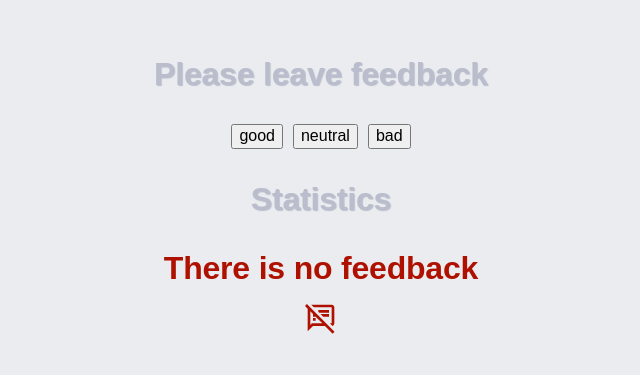
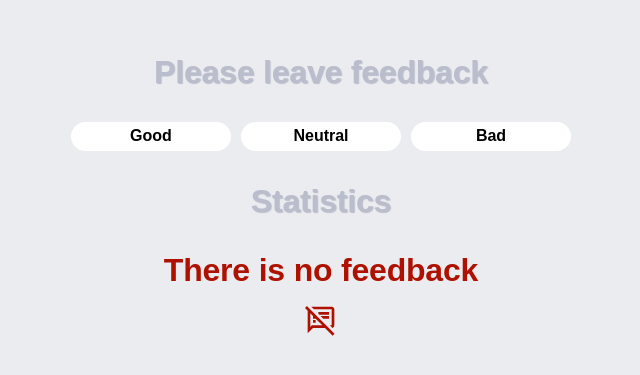
Before and after one commit to Juliya-Boiko/goit-react-hw-02-feedback, a React (Create React App) app: page / in a window 1280 px wide. Shown: the part 205-580 px from the top of the page, without its empty margins (319-959 px from the left). Built offline with nearby package versions, Linux system fonts and the light colour scheme.

Commit message:
4th commit

```diff
--- a/src/components/App.jsx
+++ b/src/components/App.jsx
@@ -32,7 +32,7 @@ export class App extends Component {
   }
 
   handleClick = (evt) => {
-    const type = evt.currentTarget.getAttribute('var');
+    const type = evt.currentTarget.getAttribute('value');
     this.setState((prevState) => {
       return {
         [type]: prevState[type] + 1,
@@ -43,19 +43,20 @@ export class App extends Component {
   }
 
   render() {
+    const state = this.state;
     return <Container>
       <Section title="Please leave feedback">
         <FeedbackOptions onLeaveFeedback={this.handleClick} />
       </Section>
       <Section title="Statistics">
-        {this.state.total === 0
+        {state.total === 0
           ? <Notification message="There is no feedback" />
           : <Statistics
-            good={this.state.good}
-            neutral={this.state.neutral}
-            bad={this.state.bad}
-            total={this.state.total}
-            positivePercentage={this.state.positivePersentage} />}
+            good={state.good}
+            neutral={state.neutral}
+            bad={state.bad}
+            total={state.total}
+            positivePercentage={state.positivePersentage} />}
       </Section>
     </Container>
   }
--- a/src/components/FeedbackOptions/FeedbackOptions.jsx
+++ b/src/components/FeedbackOptions/FeedbackOptions.jsx
@@ -2,9 +2,9 @@ import PropTypes from 'prop-types';
 
 export const FeedbackOptions = ({ onLeaveFeedback }) => {
     return <div>
-        <button type="button" var="good" onClick={onLeaveFeedback}>good</button>
-        <button type="button" var="neutral" onClick={onLeaveFeedback}>neutral</button>
-        <button type="button" var="bad" onClick={onLeaveFeedback}>bad</button>
+        <button type="button" value="good" onClick={onLeaveFeedback}>Good</button>
+        <button type="button" value="neutral" onClick={onLeaveFeedback}>Neutral</button>
+        <button type="button" value="bad" onClick={onLeaveFeedback}>Bad</button>
     </div>
 }
 
--- /dev/null
+++ b/src/components/FeedbackOptions/PrButton.styled.js
@@ -0,0 +1,5 @@
+import styled from "styled-components";
+
+export const PrimButton = styled.button`
+    color: red
+`;
--- a/src/index.css
+++ b/src/index.css
@@ -28,6 +28,14 @@ p {
 }
 
 button {
+  width: 160px;
+  padding: 5px 0;
   margin: 0 5px;
+  border: none;
+  border-radius: 16px;
+  outline: none;
+  font-weight: bold;
+  font-size: 16px;
   cursor: pointer;
+  background-color: #fff;
 }
```
